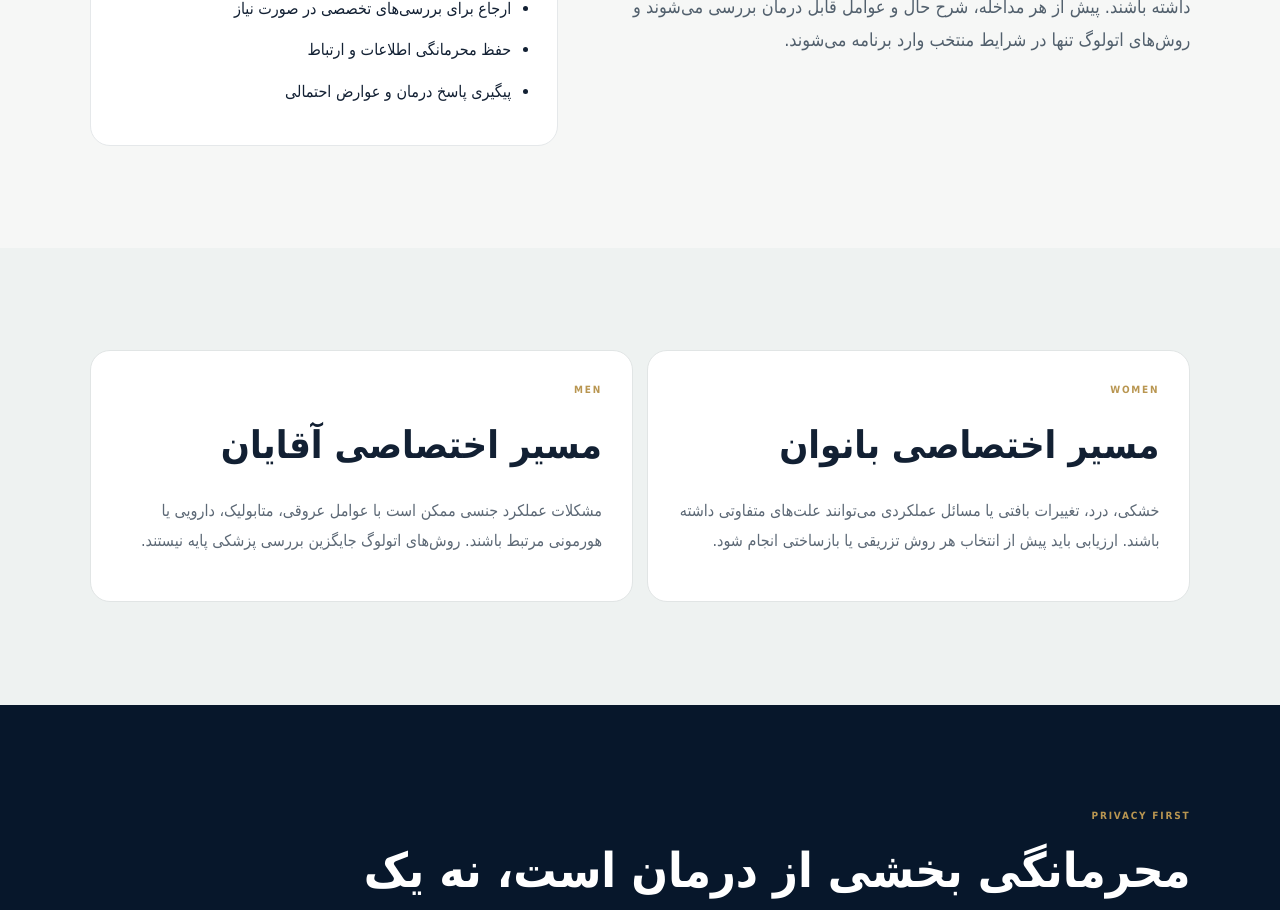
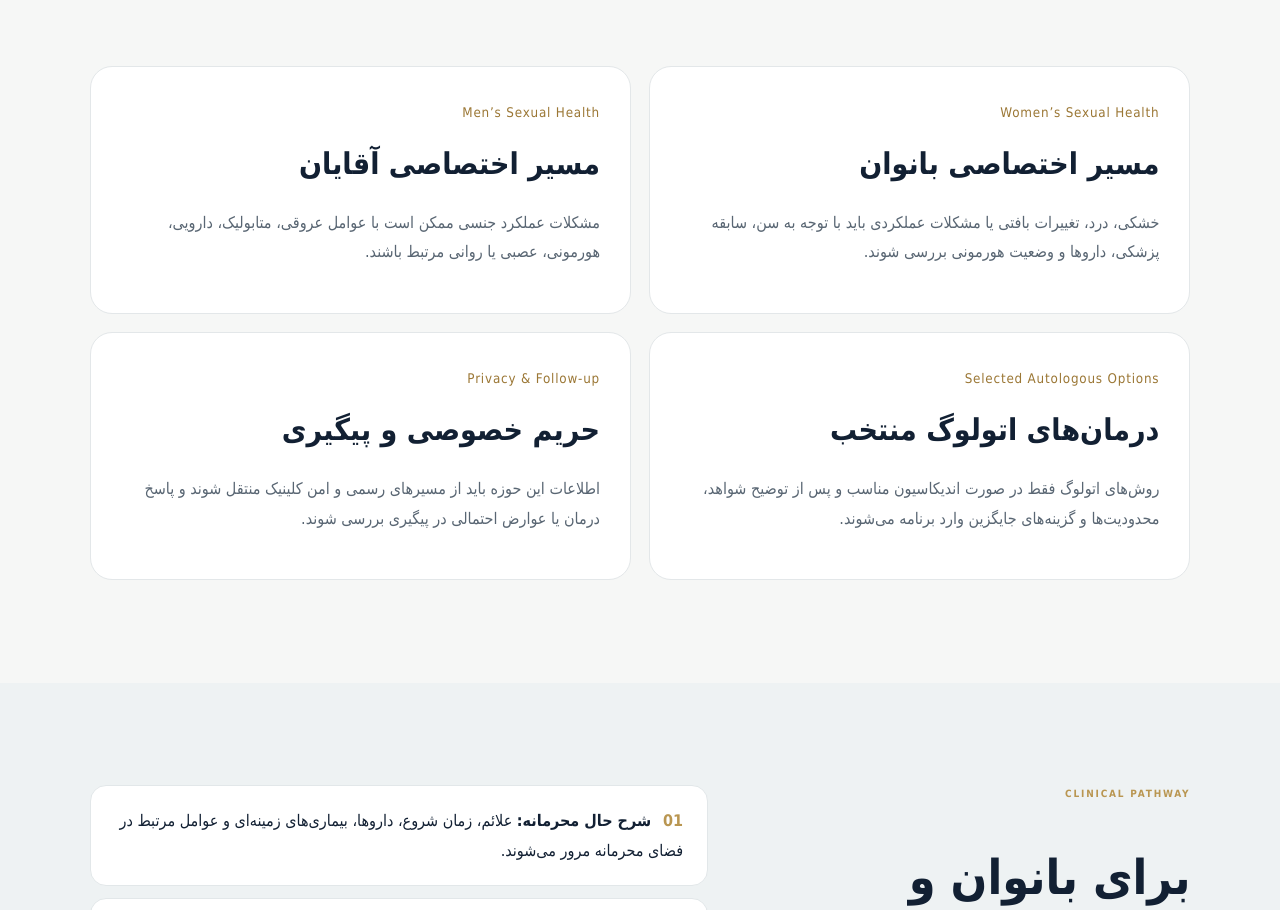
Before and after one commit to kianariai-alt/4B-Clinic-Web, a SvelteKit app: page /sexual-health in a window 1280 px wide. Shown: the part 800-1710 px from the top of the page. Built offline with nearby package versions, Linux system fonts and the light colour scheme.

Commit message:
feat: rebuild sexual health as full clinical pathway page

```diff
--- a/src/routes/sexual-health/+page.svelte
+++ b/src/routes/sexual-health/+page.svelte
@@ -1,5 +1,19 @@
 <script>
-  import ServicePage from '$lib/components/ServicePage.svelte';
+  import ClinicalPathwayPage from '$lib/components/ClinicalPathwayPage.svelte';
+
+  const conditions = [
+    { title: 'مسیر اختصاصی بانوان', en: 'Women’s Sexual Health', text: 'خشکی، درد، تغییرات بافتی یا مشکلات عملکردی باید با توجه به سن، سابقه پزشکی، داروها و وضعیت هورمونی بررسی شوند.' },
+    { title: 'مسیر اختصاصی آقایان', en: 'Men’s Sexual Health', text: 'مشکلات عملکرد جنسی ممکن است با عوامل عروقی، متابولیک، دارویی، هورمونی، عصبی یا روانی مرتبط باشند.' },
+    { title: 'درمان‌های اتولوگ منتخب', en: 'Selected Autologous Options', text: 'روش‌های اتولوگ فقط در صورت اندیکاسیون مناسب و پس از توضیح شواهد، محدودیت‌ها و گزینه‌های جایگزین وارد برنامه می‌شوند.' },
+    { title: 'حریم خصوصی و پیگیری', en: 'Privacy & Follow-up', text: 'اطلاعات این حوزه باید از مسیرهای رسمی و امن کلینیک منتقل شوند و پاسخ درمان یا عوارض احتمالی در پیگیری بررسی شوند.' }
+  ];
+
+  const steps = [
+    { title: 'شرح حال محرمانه', text: 'علائم، زمان شروع، داروها، بیماری‌های زمینه‌ای و عوامل مرتبط در فضای محرمانه مرور می‌شوند.' },
+    { title: 'بررسی علل قابل درمان', text: 'در صورت نیاز عوامل عروقی، متابولیک، هورمونی، دارویی یا سایر علل قابل اصلاح بررسی می‌شوند.' },
+    { title: 'انتخاب مسیر', text: 'درمان استاندارد، ارجاع تخصصی یا درمان‌های اتولوگ منتخب بر اساس تشخیص و هدف بیمار انتخاب می‌شوند.' },
+    { title: 'پیگیری', text: 'پاسخ درمان، عوارض احتمالی و نیاز به ادامه یا تغییر مسیر در زمان مناسب بررسی می‌شوند.' }
+  ];
 </script>
 
 <svelte:head>
@@ -8,42 +22,20 @@
   <link rel="canonical" href="https://4b-clinic.com/sexual-health" />
 </svelte:head>
 
-<ServicePage
+<ClinicalPathwayPage
+  eyebrow="SEXUAL HEALTH • WOMEN • MEN"
   title="سلامت جنسی"
-  subtitle="ارزیابی محرمانه، محترمانه و پزشکی؛ بدون نسخه یکسان برای همه."
-  description="مشکلات این حوزه می‌توانند علل عروقی، هورمونی، دارویی، روانی، عصبی یا بافتی داشته باشند. پیش از هر مداخله، شرح حال و عوامل قابل درمان بررسی می‌شوند و روش‌های اتولوگ تنها در شرایط منتخب وارد برنامه می‌شوند."
-  bullets={[
-    'ارزیابی اختصاصی بانوان و آقایان',
-    'بررسی عوامل پزشکی و دارویی مرتبط',
-    'درمان‌های اتولوگ در موارد منتخب و با توضیح محدودیت‌ها',
-    'ارجاع برای بررسی‌های تخصصی در صورت نیاز',
-    'حفظ محرمانگی اطلاعات و ارتباط',
-    'پیگیری پاسخ درمان و عوارض احتمالی'
-  ]}
+  titleAccent="با ارزیابی پزشکی و حفظ محرمانگی"
+  intro="مشکلات این حوزه می‌توانند علل متفاوتی داشته باشند. در 4B ابتدا عوامل پزشکی و قابل درمان بررسی می‌شوند و سپس در صورت اندیکاسیون، گزینه‌های مناسب مطرح می‌شوند."
+  {conditions}
+  pathwayTitle="برای بانوان و آقایان مسیر یکسانی وجود ندارد"
+  pathwayIntro="هدف این است که پیش از هر مداخله مشخص شود مشکل از کجا می‌آید و کدام گزینه درمانی واقعاً با شرایط بیمار هم‌خوان است."
+  {steps}
+  noteTitle="محرمانگی بخشی از درمان است"
+  note="برای شروع ارتباط لازم نیست اطلاعات حساس را در پیام عمومی شبکه‌های اجتماعی ارسال کنید. جزئیات پزشکی، تصاویر و مدارک باید فقط از مسیرهای رسمی و امن کلینیک منتقل شوند."
+  ctaTitle="ارزیابی اولیه می‌تواند بدون افشای جزئیات حساس در فضای عمومی شروع شود."
+  ctaText="در مرحله هماهنگی فقط اطلاعات ضروری دریافت می‌شود و شرح حال کامل در مسیر مناسب و محرمانه انجام خواهد شد."
+  ctaLabel="درخواست ارزیابی محرمانه"
+  backHref="/"
+  backLabel="بازگشت به صفحه اصلی"
 />
-
-<section class="section pathways">
-  <article>
-    <div class="eyebrow">WOMEN</div>
-    <h2>مسیر اختصاصی بانوان</h2>
-    <p>خشکی، درد، تغییرات بافتی یا مسائل عملکردی می‌توانند علت‌های متفاوتی داشته باشند. ارزیابی باید پیش از انتخاب هر روش تزریقی یا بازساختی انجام شود.</p>
-  </article>
-  <article>
-    <div class="eyebrow">MEN</div>
-    <h2>مسیر اختصاصی آقایان</h2>
-    <p>مشکلات عملکرد جنسی ممکن است با عوامل عروقی، متابولیک، دارویی یا هورمونی مرتبط باشند. روش‌های اتولوگ جایگزین بررسی پزشکی پایه نیستند.</p>
-  </article>
-</section>
-
-<section class="section privacy-section">
-  <div><div class="eyebrow">PRIVACY FIRST</div><h2>محرمانگی بخشی از درمان است، نه یک گزینه اضافه.</h2><p>جزئیات مراجعه، تصاویر، مدارک و اطلاعات پزشکی باید فقط از مسیرهای رسمی و امن کلینیک منتقل شوند. برای شروع ارتباط لازم نیست اطلاعات حساس را در پیام عمومی شبکه‌های اجتماعی بنویسید.</p></div>
-  <a class="button" href="/contact">مسیرهای رسمی ارتباط</a>
-</section>
-
-<section class="section expectation-section">
-  <div><div class="eyebrow">REALISTIC EXPECTATIONS</div><h2>هیچ مداخله‌ای برای همه مناسب نیست.</h2><p>درمان‌های اتولوگ در این حوزه باید با توضیح روشن درباره شواهد، محدودیت‌ها، احتمال پاسخ و گزینه‌های جایگزین مطرح شوند. اگر علت اصلی نیازمند درمان دیگری باشد، اولویت با همان درمان است.</p></div>
-</section>
-
-<style>
-  .pathways{display:grid;grid-template-columns:1fr 1fr;gap:14px;background:#eef2f1}.pathways article{background:#fff;border:1px solid #e1e5e5;border-radius:20px;padding:30px}.pathways h2{font-size:clamp(27px,3vw,38px);margin:10px 0}.pathways p{color:#5d6976}.privacy-section{display:flex;justify-content:space-between;align-items:end;gap:40px;background:#07172b;color:#fff}.privacy-section h2,.expectation-section h2{font-size:clamp(28px,4vw,48px);line-height:1.45;margin:10px 0}.privacy-section p{max-width:820px;color:#c6d0da}.expectation-section{background:#fff}.expectation-section p{max-width:900px;color:#5d6976;font-size:17px}@media(max-width:850px){.pathways{grid-template-columns:1fr}.privacy-section{align-items:flex-start;flex-direction:column}}
-</style>
```
